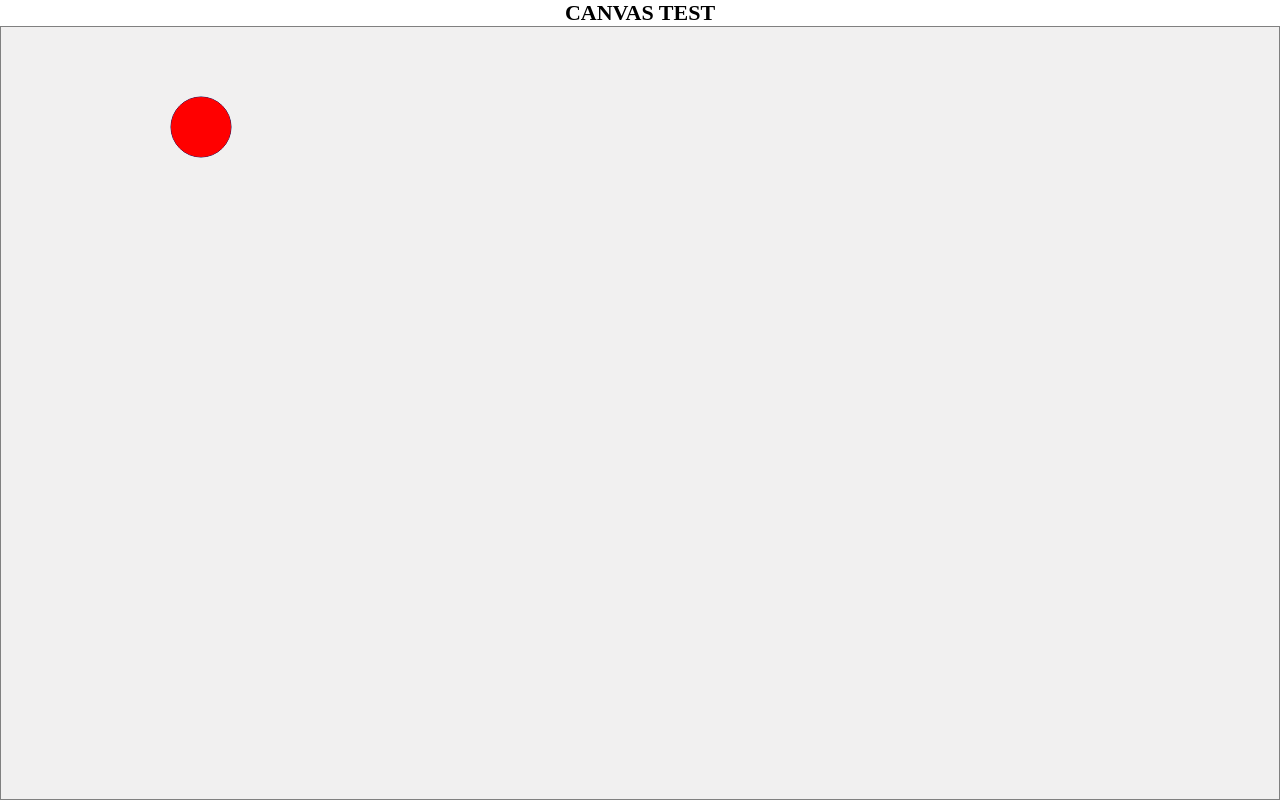
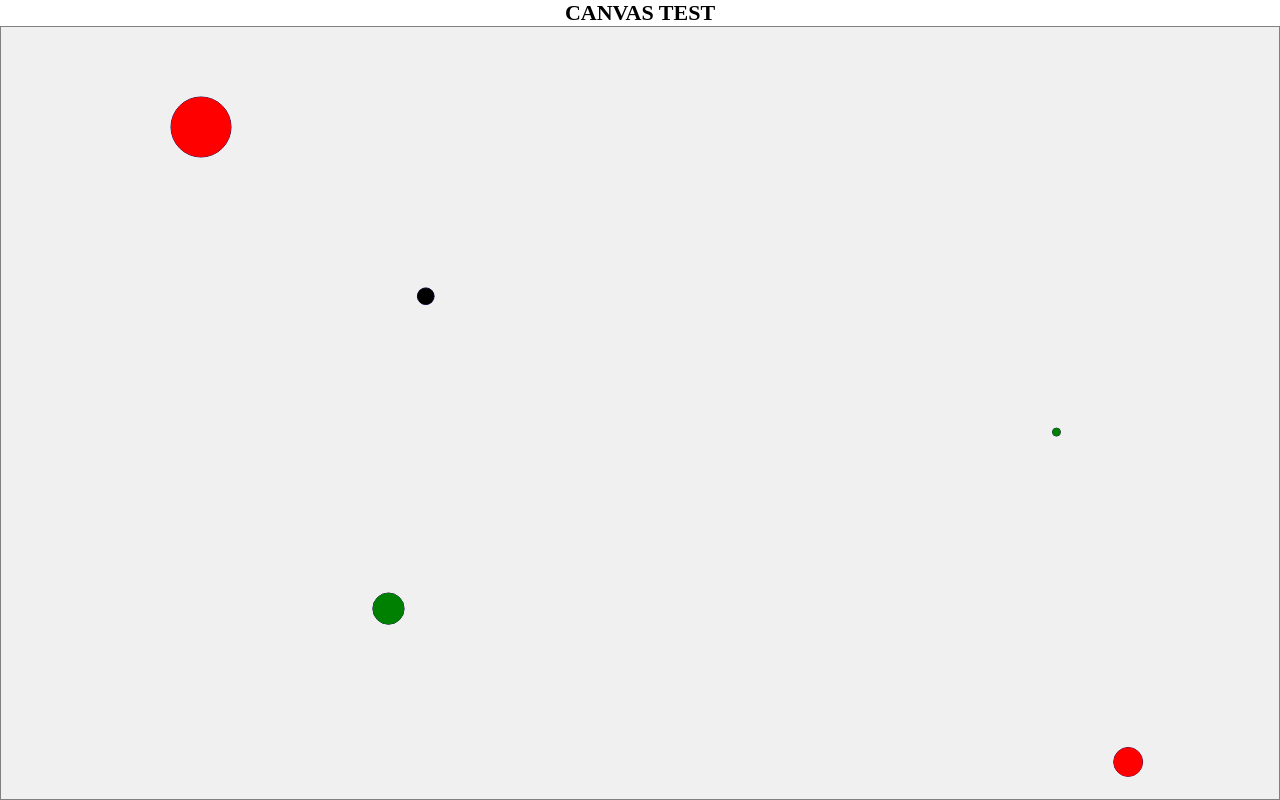
Before and after one commit to YuriChupyrkin/yurichupyrkin.github.io, a plain HTML site: page canvas.html in a window 1280 px wide. Drawn offline with Linux system fonts and the light colour scheme.

Commit message:
Add interaction resolver

```diff
--- a/app.js
+++ b/app.js
@@ -3,7 +3,7 @@
   canvas.init(document.querySelector('canvas'));
   canvas.setSize(window.innerWidth - 2, window.innerHeight - 28);
 
-  const enemiesNumber = 0;
+  const enemiesNumber = 4;
   const game = new Game(canvas, enemiesNumber);
 
   function updateFrames () {
--- a/canvas.html
+++ b/canvas.html
@@ -14,6 +14,7 @@
         <script src="circle-helpers.js" type="text/javascript"></script>
         <script src="bullet-circle.js" type="text/javascript"></script>
         <script src="player-circle.js" type="text/javascript"></script>
+        <script src="interaction-resolver.js" type="text/javascript"></script>
         <script src="game.js" type="text/javascript"></script>
         <script src="app.js" type="text/javascript"></script>
     </body>
--- a/game.js
+++ b/game.js
@@ -1,8 +1,10 @@
 class Game {
   constructor(canvas, enemiesNumber) {
     this._canvas = canvas;
+    this._enemiesNumber = enemiesNumber;
     this._lastEnemyId = 0;
     this._circleHelpers = new CircleHelpers();
+    this._interactionResolver = new InteractionResolver();
 
     this.buildEnemies(enemiesNumber);
     this.buildPlayer();
@@ -53,9 +55,9 @@ class Game {
     }
   }
 
-  destroyEnemy(enemyId) {
-    delete this._enemies[enemyId];
-  }
+  // destroyEnemy(enemyId) {
+  //   delete this._enemies[enemyId];
+  // }
 
   addNewEnemy() {
     const enemy = this.buildEnemy();
@@ -63,74 +65,38 @@ class Game {
     this._enemies[enemyId] = enemy;
   }
 
-  update() {
-    this._canvas.clearCanvas();
-    const enemyKeys = Object.keys(this._enemies);
-
-    enemyKeys.forEach((key) => {
-      let enemy = this._enemies[key];
-      enemy.update();
-
-      if (enemy.isHidden()) {
-        this.destroyEnemy(key);
-        this.addNewEnemy();
-      }
-    });
-
-    this.checkEnemiesIntersection();
-
-    // player
-    this._player.update();
-    this.checkPlayerIntersection();
+  addEnemies() {
+    while (Object.keys(this._enemies).length < this._enemiesNumber) {
+      this.addNewEnemy();
+    }
   }
 
-  checkPlayerIntersection() {
-    const enemyIds = Object.keys(this._enemies);
-    enemyIds.forEach((enemyId) => {
-      let enemy = this._enemies[enemyId];
-      let isIntersect = this._player.isIntersectWith(enemy);
+  // Update enemies or bullets
+  multiUpdate(target) {
+    let ids = Object.keys(target);
+    ids.forEach((id) => {
+      target[id].update();
 
-      if (isIntersect) {
-        this.playerHasIntersection(enemyId);
+      if (target[id].isHidden && target[id].isHidden()) {
+        delete target[id];
       }
     });
   }
 
-  playerHasIntersection(enemyId) {
-    this.destroyEnemy(enemyId);
-    this.addNewEnemy();
-    this._player._radius++;
-  }
+  update() {
+    this._canvas.clearCanvas();
 
-  checkEnemiesIntersection() {
-    const enemyKeys = Object.keys(this._enemies);
-    enemyKeys.forEach((key, index) => {
-      let circle_1 = this._enemies[key];
+    let player = this._player;
+    let bullets = player.getBullets();
+    let enemies = this._enemies;
 
-      for (let i = index + 1; i < enemyKeys.length; i++) {
-        let circle_2 = this._enemies[enemyKeys[i]];
-        let isIntersect = circle_1.isIntersectWith(circle_2);
+    this.multiUpdate(enemies);
+    this.multiUpdate(bullets);
+    player.update();
 
-        if (isIntersect) {
-          this.enemiesHaveIntersection(circle_1, circle_2);
-        }
-      }
-    });
-  }
+    // add new enemies
+    this.addEnemies();
 
-  enemiesHaveIntersection(circle_1, circle_2) {
-    // exchange of direction
-    let dx = circle_1._dx;
-    let dy = circle_1._dy;
-
-    circle_1._dx = circle_2._dx;
-    circle_1._dy = circle_2._dy;
-
-    circle_2._dx = dx;
-    circle_2._dy = dy;
-
-    // FIX intersection
-    circle_1._x +=  circle_1._dx * 1.5;
-    circle_1._y +=  circle_1._dy * 1.5;
+    this._interactionResolver.resolve(player, enemies, bullets);
   }
 }
--- /dev/null
+++ b/interaction-resolver.js
@@ -0,0 +1,95 @@
+function InteractionResolver() {
+  const enemiesHaveIntersection = (circle_1, circle_2) => {
+    // exchange of direction
+    let dx = circle_1._dx;
+    let dy = circle_1._dy;
+
+    circle_1._dx = circle_2._dx;
+    circle_1._dy = circle_2._dy;
+
+    circle_2._dx = dx;
+    circle_2._dy = dy;
+
+    // FIX intersection
+    circle_1._x +=  circle_1._dx * 1.5;
+    circle_1._y +=  circle_1._dy * 1.5;
+  };
+
+  const checkEnemiesIntersection = (enemies) => {
+    const enemyKeys = Object.keys(enemies);
+    enemyKeys.forEach((key, index) => {
+      let circle_1 = enemies[key];
+
+      for (let i = index + 1; i < enemyKeys.length; i++) {
+        let circle_2 = enemies[enemyKeys[i]];
+        let isIntersect = circle_1.isIntersectWith(circle_2);
+
+        if (isIntersect) {
+          enemiesHaveIntersection(circle_1, circle_2);
+        }
+      }
+    });
+  };
+
+  const playerHasIntersection = (player, enemies, enemyId) => {
+    // delete this enemy
+    delete enemies[enemyId];
+
+    // increase radius of player
+    player._radius++;
+  };
+
+  const checkPlayerIntersection = (player, enemies) => {
+    const enemyIds = Object.keys(enemies);
+    enemyIds.forEach((enemyId) => {
+      let enemy = enemies[enemyId];
+      let isIntersect = player.isIntersectWith(enemy);
+
+      if (isIntersect) {
+        playerHasIntersection(player, enemies, enemyId);
+      }
+    });
+  };
+
+  const checkBulletIntersection = (bullets, enemies) => {
+    const bulletsIds = Object.keys(bullets);
+    const enemiesIds = Object.keys(enemies);
+
+    bulletsIds.forEach((bulletId) => {
+      enemiesIds.forEach((enemyId) => {
+        let bullet = bullets[bulletId];
+        let enemy = enemies[enemyId];
+
+        if (!enemy || !bullet) {
+          return;
+        }
+
+        if (bullet.isIntersectWith(enemy)) {
+          // delete enemy
+          delete enemies[enemyId];
+        }
+      });
+    });
+  };
+
+  /**
+   *
+   * @param {Object} player
+   * @param {Object} enemies
+   * @param {Object} bullets
+   */
+  const resolve = (player, enemies, bullets) => {
+    // resolve interaction between enemies
+    checkEnemiesIntersection(enemies);
+
+    // resolve interaction between enemies and player
+    checkPlayerIntersection(player, enemies);
+
+    // resolve interaction between enemies and bullets
+    checkBulletIntersection(bullets, enemies);
+  };
+
+  return {
+    resolve
+  };
+}
--- a/player-circle.js
+++ b/player-circle.js
@@ -47,9 +47,13 @@ class PlayerCirlce extends Circle {
     return this._lastBulletId++;
   }
 
+  getBullets() {
+    return this._bullets;
+  }
+
   update() {
     move(this);
-    this.updateBullets();
+    //this.updateBullets();
     this.draw();
   }
 
```
